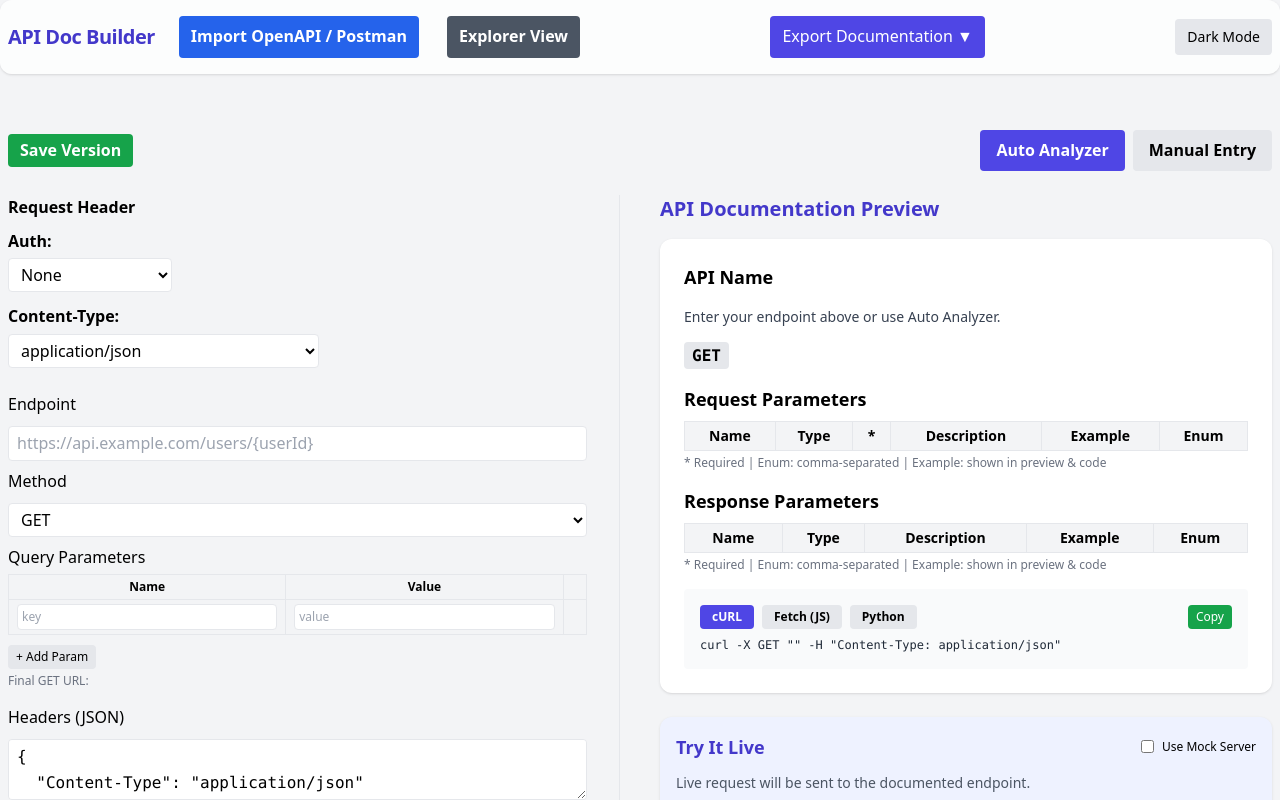
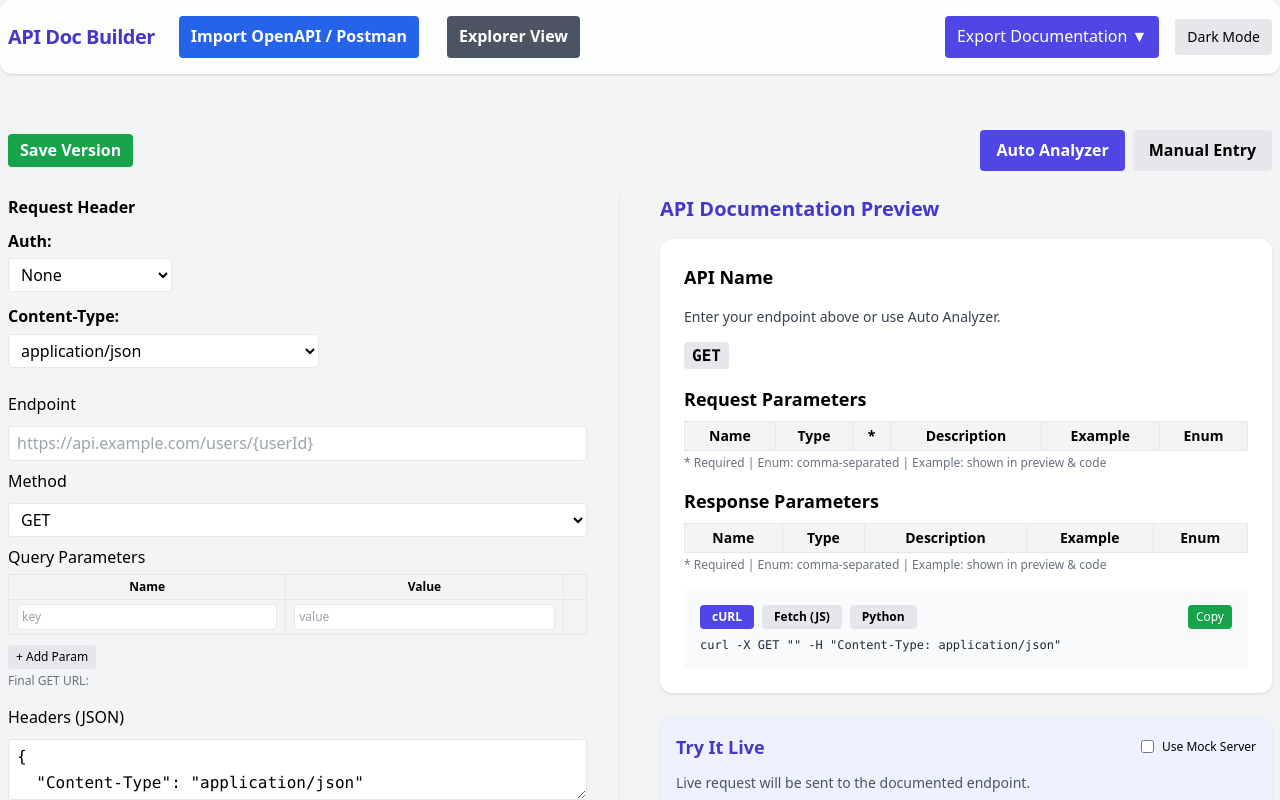
Before and after one commit to shantanuweb/api-doc-builder, a React (Vite) app: page / in a window 1280 px wide. Shown: the top 800 px of the page. Built offline with nearby package versions, Linux system fonts and the light colour scheme.

Commit message:
Fix header layout for export dropdown

```diff
--- a/src/App.jsx
+++ b/src/App.jsx
@@ -209,10 +209,11 @@ export default function App() {
             {explorerView ? "Editor View" : "Explorer View"}
           </button>
         </div>
+        <div className="flex items-center gap-4">
           {/* Export Dropdown */}
           <div className="relative" id="exportDropdown">
             <button
-              className="ml-4 bg-indigo-600 text-white px-3 py-2 rounded"
+              className="bg-indigo-600 text-white px-3 py-2 rounded"
               onClick={() => setExportOpen((v) => !v)}
             >
               Export Documentation ▼
@@ -247,12 +248,12 @@ export default function App() {
             )}
           </div>
           <button
-          className="ml-4 px-3 py-2 rounded bg-gray-200 dark:bg-gray-700 text-sm"
+            className="px-3 py-2 rounded bg-gray-200 dark:bg-gray-700 text-sm"
             onClick={() => setIsDark((v) => !v)}
           >
-          {isDark ? 'Light' : 'Dark'} Mode
+            {isDark ? "Light" : "Dark"} Mode
           </button>
-  {/* fixed closing tags */}
+        </div>
       </header>
 
       <div className="max-w-7xl mx-auto py-8 px-2 flex">
```
Lines whose indentation alone changed are shown as unchanged.
